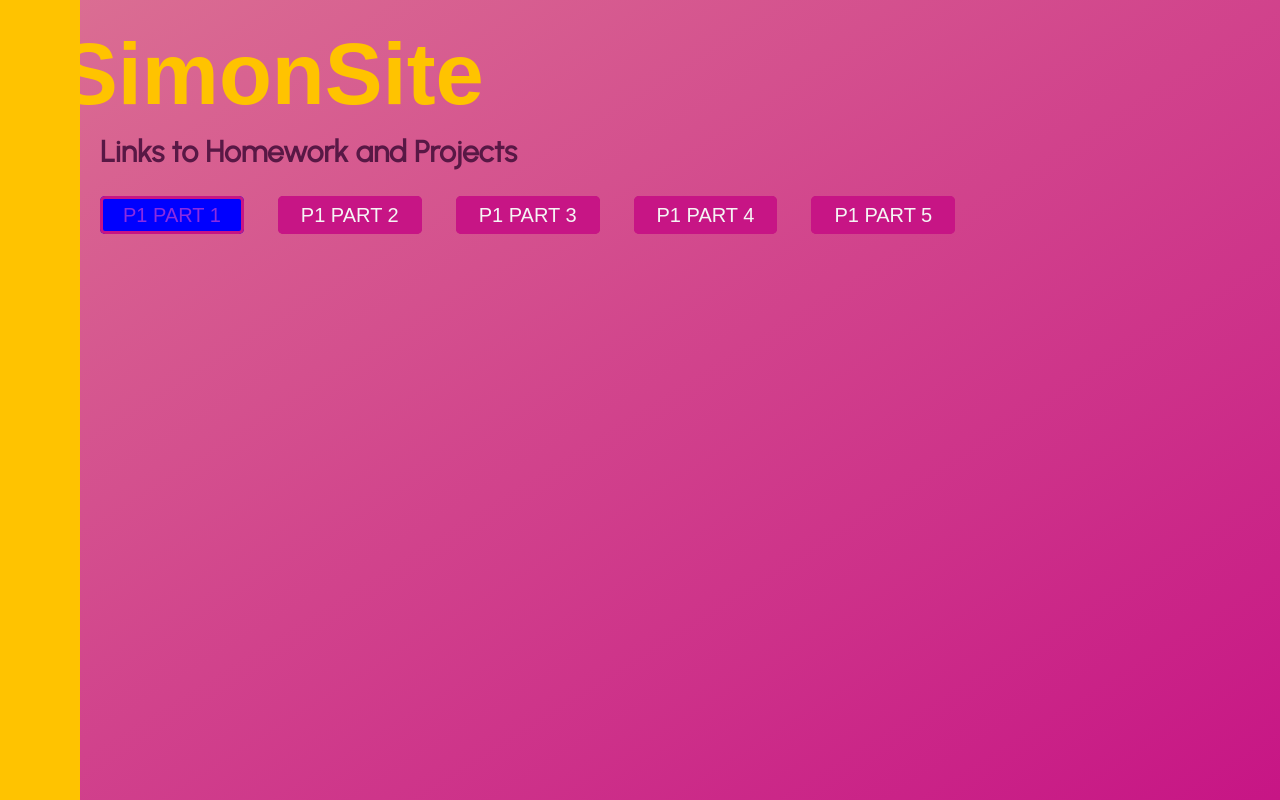
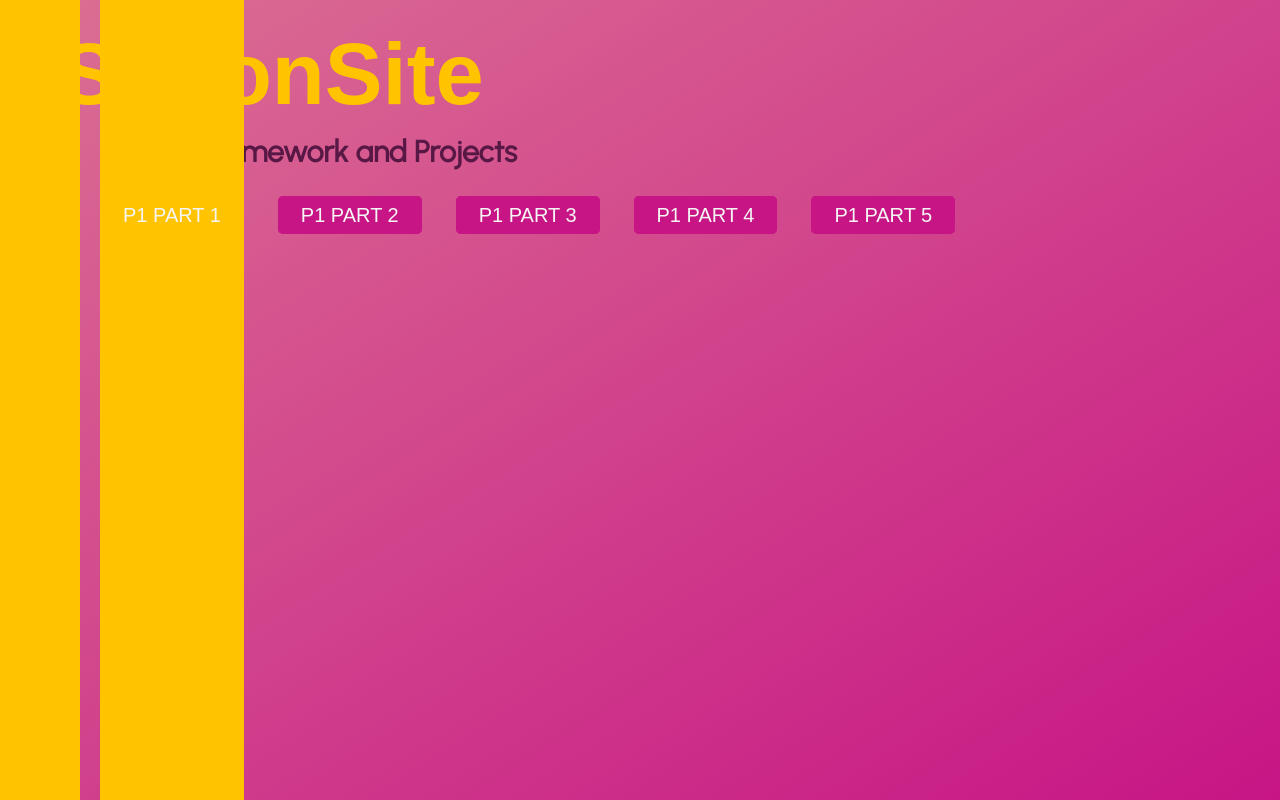
Before and after one commit to DechantS303/dechants303.github.io, a plain HTML site: page index.html in a window 1280 px wide. In both pictures the pointer is over the link "P1 PART 1". Shown: the top 800 px of the page. Drawn offline with Linux system fonts and the light colour scheme; a web font is replaced by a local one.

Commit message:
um. please try again !

```diff
--- a/style.css
+++ b/style.css
@@ -33,6 +33,7 @@ h3{
 	margin-top: 0px;
 	font-size: 30px;
 	padding-left: 80px;
+	z-index: 3;
 }
 a#first{
 	margin-left: 100px;
@@ -53,13 +54,18 @@ a{
 	border: 3px solid mediumvioletred;
 	border-radius: 5px;
 	background-color: mediumvioletred;
+	z-index: auto;
 
 }
 
 a:hover{
-	background-color: blue;
-	color: blueviolet;
-
+	background-color: rgb(255, 195, 0);
+	border-style: 8px solid;
+	border-radius: 0px;
+	padding-top: 100vh;
+	padding-bottom: 100vh;
+	border-color: rgb(255, 195, 0);
+	transition: 2s;
 }
 
 div#yellowbox{
```
